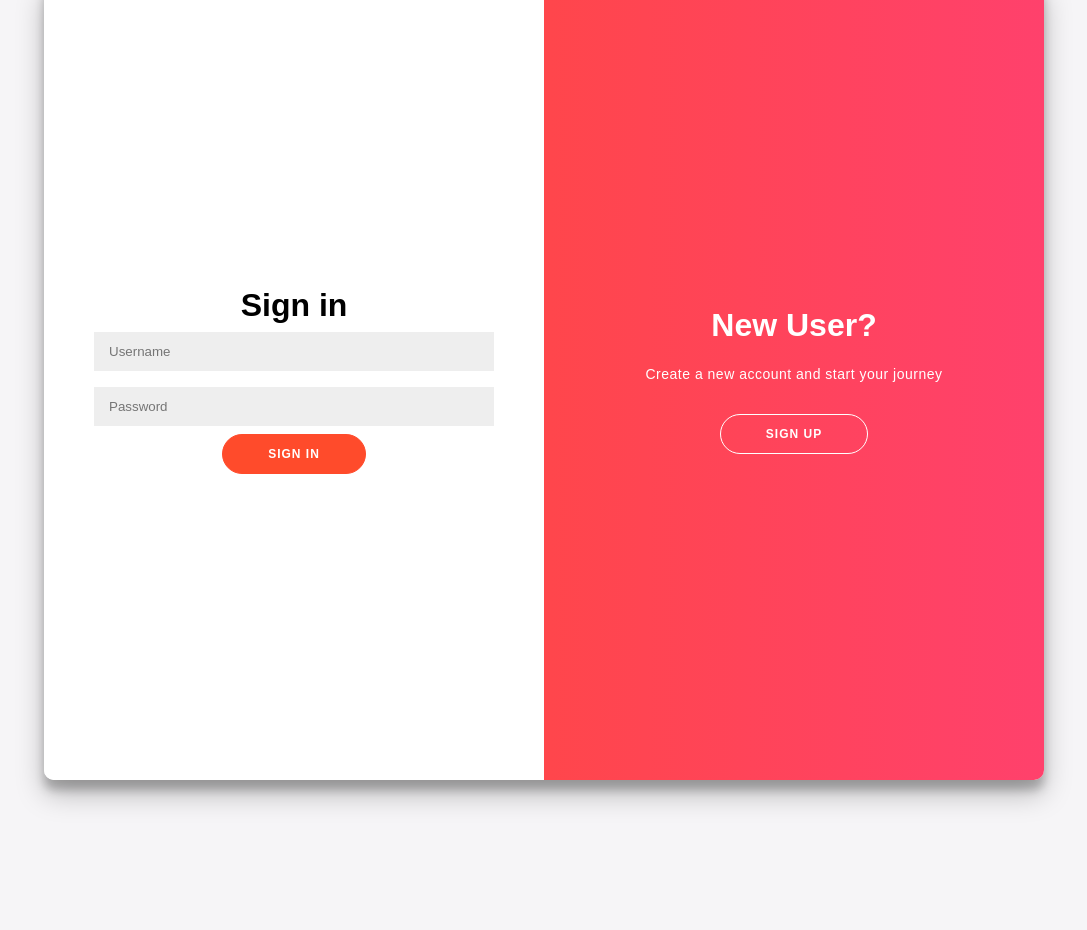
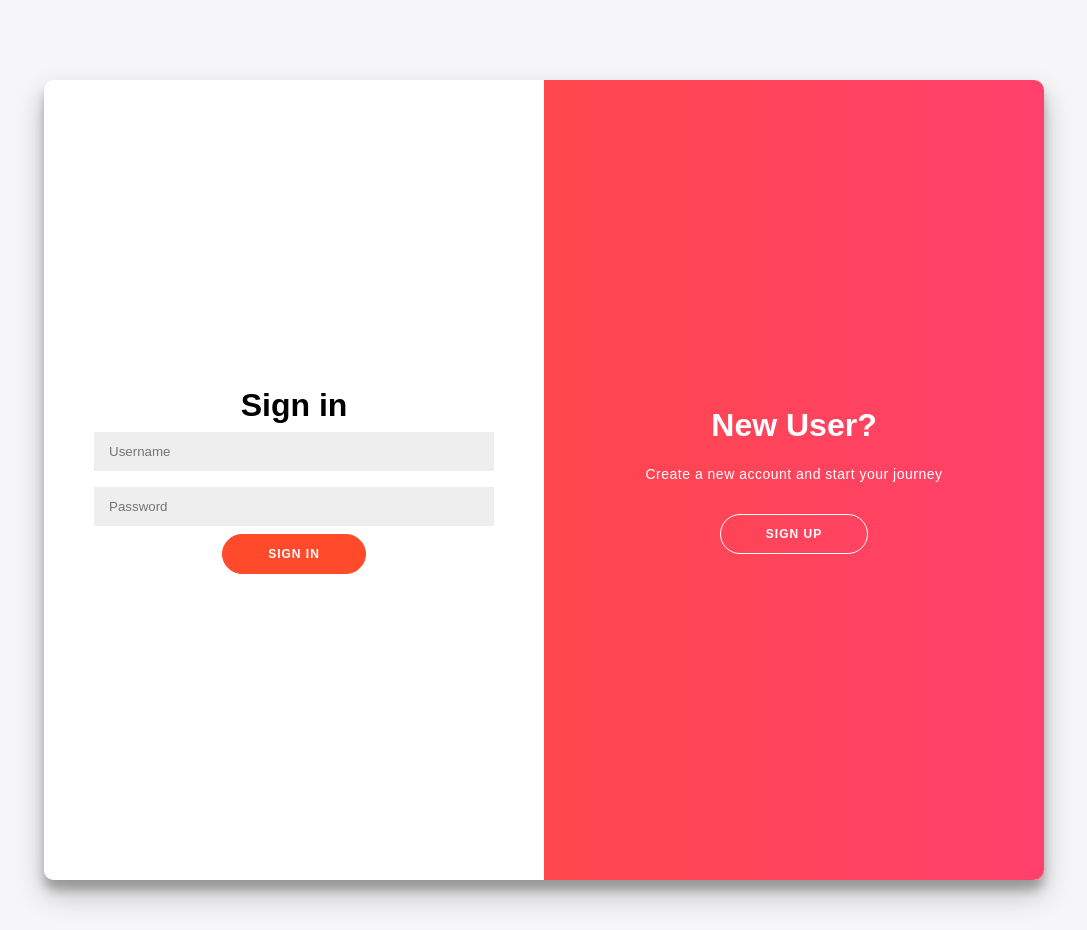
Before and after one commit to kaveenabeywansa/aecs-assignment, a React (Create React App) app in the folder frontend/: page / in a window 1280 px wide. Shown: the whole page, without its empty margins (96-1183 px from the left). Before the commit the page ends 830 px from the top, so only its background shows below. Built offline with nearby package versions, Linux system fonts and the light colour scheme; what amazon-cognito-identity-js would draw is missing.

Commit message:
update styles

```diff
--- a/frontend/src/Components/UserLandingPage/styles.css
+++ b/frontend/src/Components/UserLandingPage/styles.css
@@ -16,7 +16,7 @@
     align-items: center;
     flex-direction: column;
     font-family: "Montserrat", sans-serif;
-    height: 100vh;
+    height: 100%;
     margin: -20px 0 50px;
   }
 
@@ -103,6 +103,7 @@
     width: 1000px;
     max-width: 100%;
     min-height: 800px;
+    margin-top: 10%;
   }
 
   .form-container {
```
